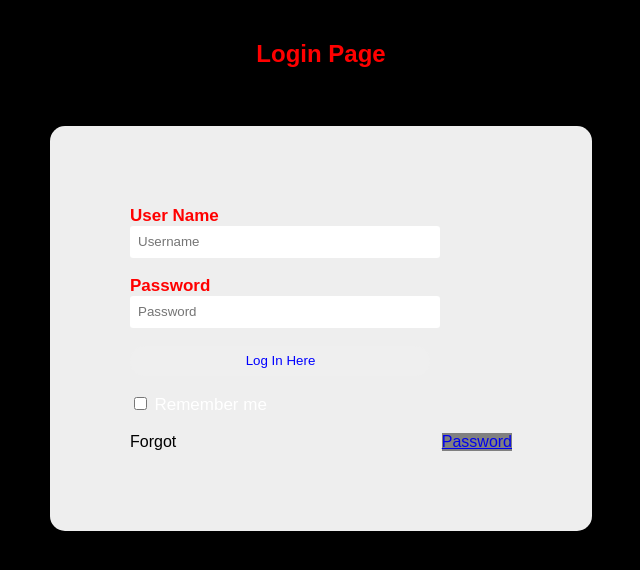
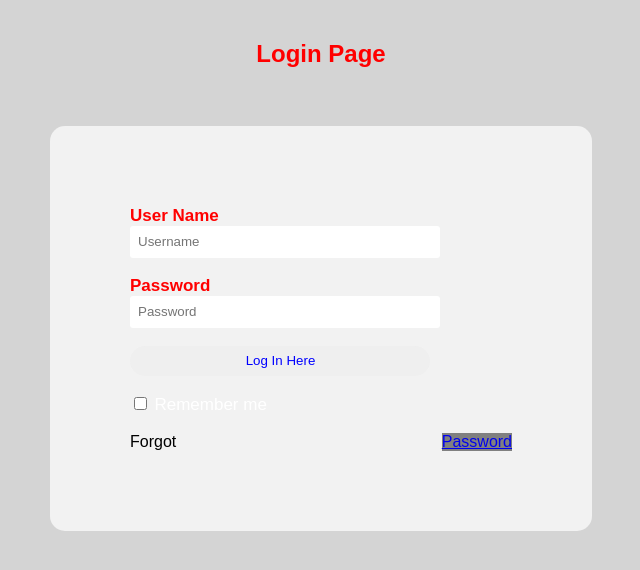
Before and after one commit to BlackHexFury896/ScoutingMaxXander, a plain HTML site: page index.html in a window 1280 px wide. Shown: the whole page, without its empty margins (319-959 px from the left). Drawn offline with Linux system fonts and the light colour scheme.

Commit message:
Update style.css

```diff
--- a/style.css
+++ b/style.css
@@ -2,7 +2,7 @@ body
 {
     margin: 0;
     padding: 0;
-    background-color:#000000;
+    background-color:#d4d4d4;
     font-family: 'Arial';
 }
 .login{
@@ -11,7 +11,7 @@ body
         margin: auto;
         margin: 20 0 0 450px;
         padding: 80px;
-        background: #EEEEEE;
+        background: #f2f2f2;
         border-radius: 15px ;
 
 }
```
